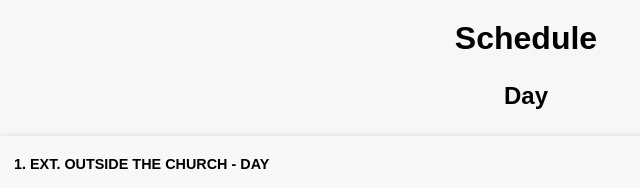
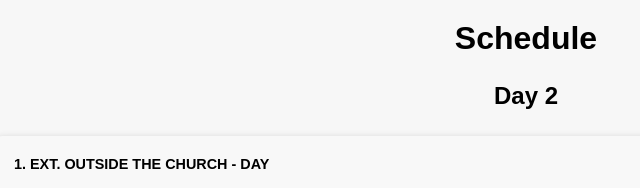
Before and after one commit to jamesricarte/siyamday2shoot, a plain HTML site: page index.html in a window 1280 px wide. Shown: the top 188 px of the page, 114-754 px from the left. Drawn offline with Linux system fonts and the light colour scheme.

Commit message:
Update index.html

```diff
--- a/index.html
+++ b/index.html
@@ -9,7 +9,7 @@
 </head>
 <body>
     <h1>Schedule</h1>
-    <h2 class="day">Day</h2>
+    <h2 class="day">Day 2</h2>
     <div class="main-container">
         <div class="details-container">
             <div class="main-details">
```
